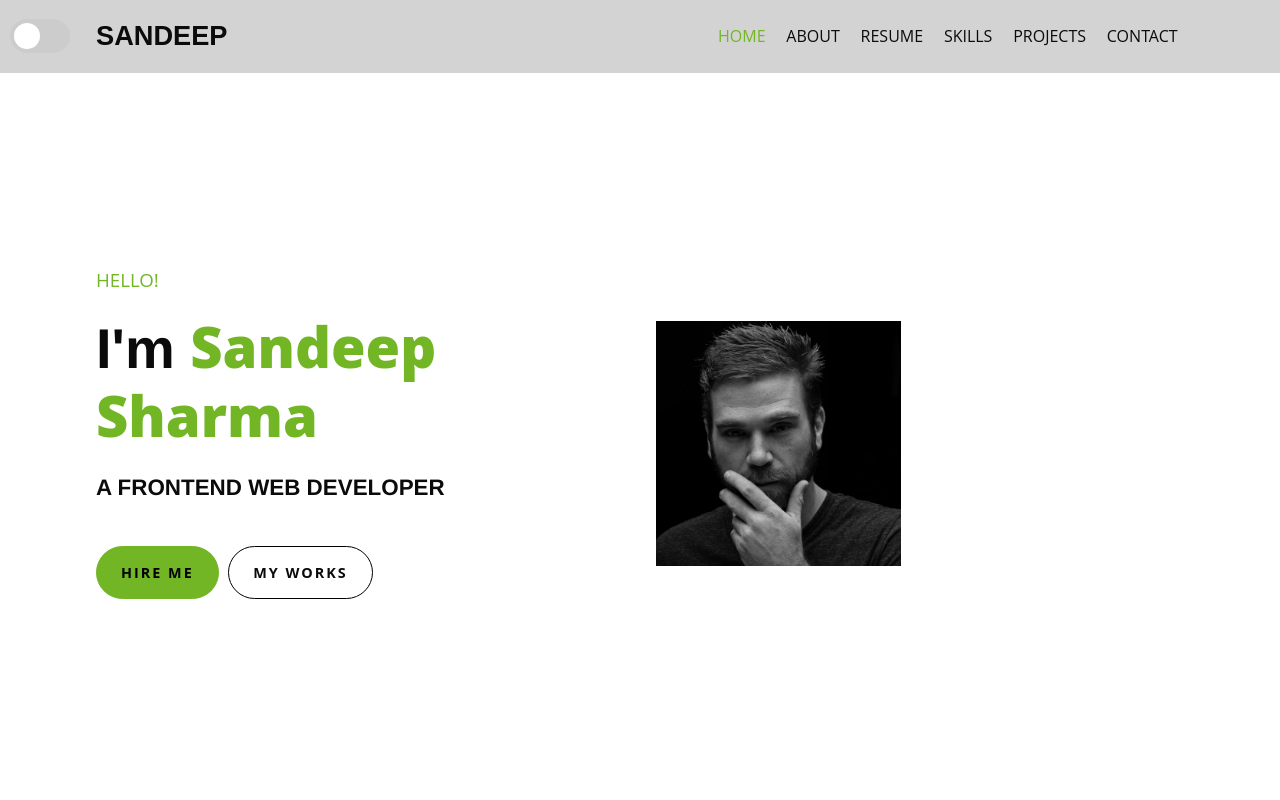
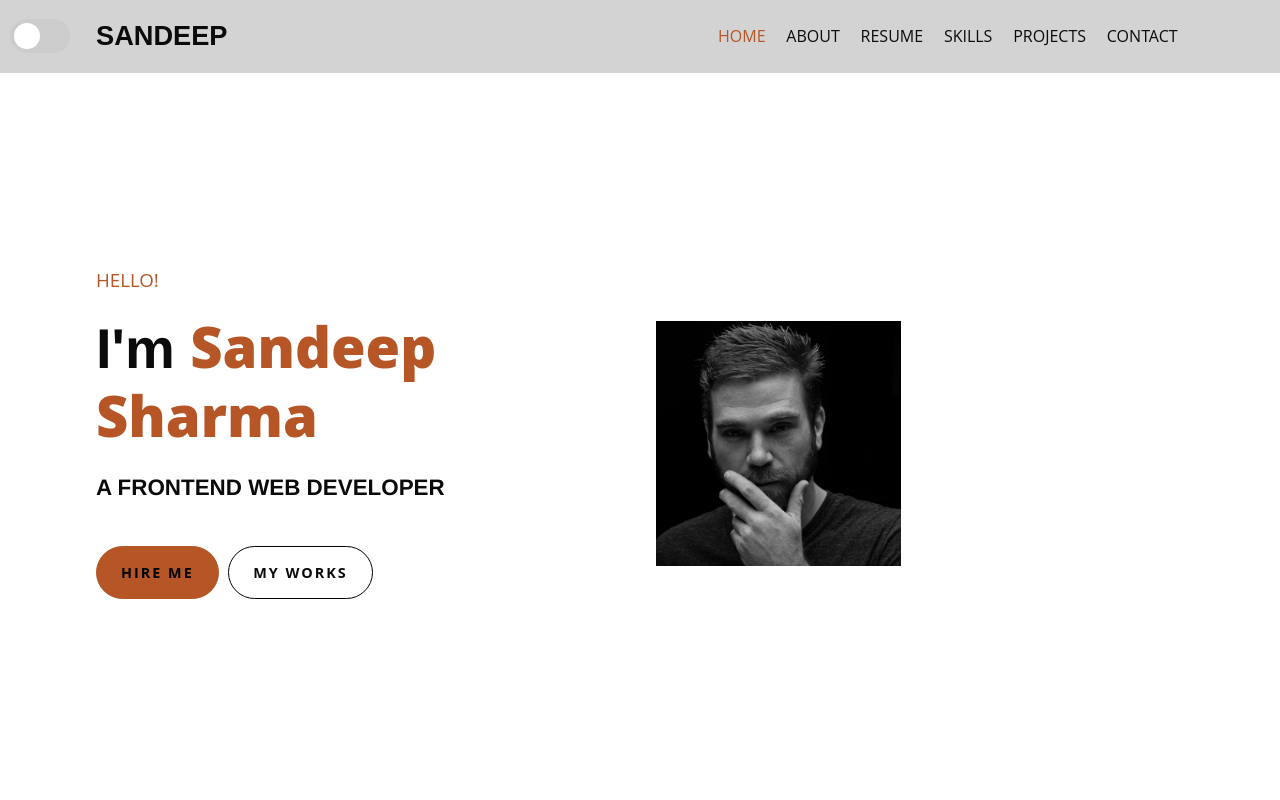
Before and after one commit to SandeepSharma2002/portfolio, a React (Create React App) app: page / in a window 1280 px wide. Shown: the top 800 px of the page. Built offline with nearby package versions, Linux system fonts and the light colour scheme.

Commit message:
second commit

```diff
--- a/package.json
+++ b/package.json
@@ -39,5 +39,8 @@
       "last 1 firefox version",
       "last 1 safari version"
     ]
+  },
+  "devDependencies": {
+    "gh-pages": "^5.0.0"
   }
 }
--- a/src/css/utility.css
+++ b/src/css/utility.css
@@ -1,7 +1,7 @@
 :root {
     --poppins: 'Poppins', sans-serif;
     --sans: 'Open Sans', sans-serif;
-    --green: #72b626;
+    --green: #b65626;
     --black: white;
     --nero: lightgrey;
     --pri_font: #0b0b0b;
```
Also changed, not shown: 1 other file (tests, documents, lock files or other folders).
